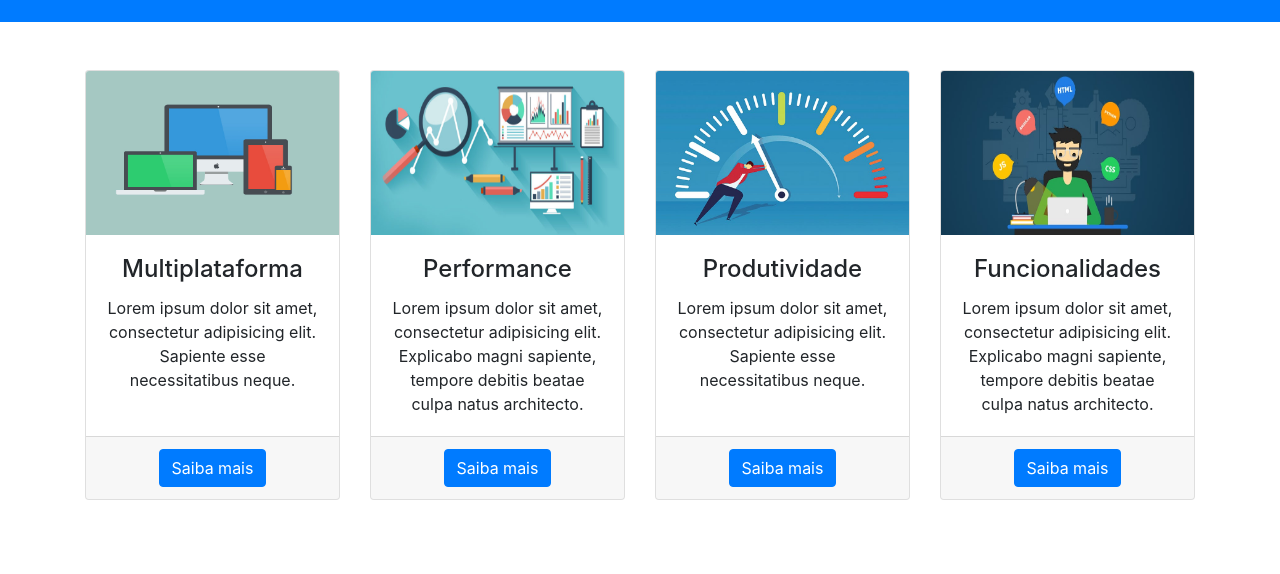
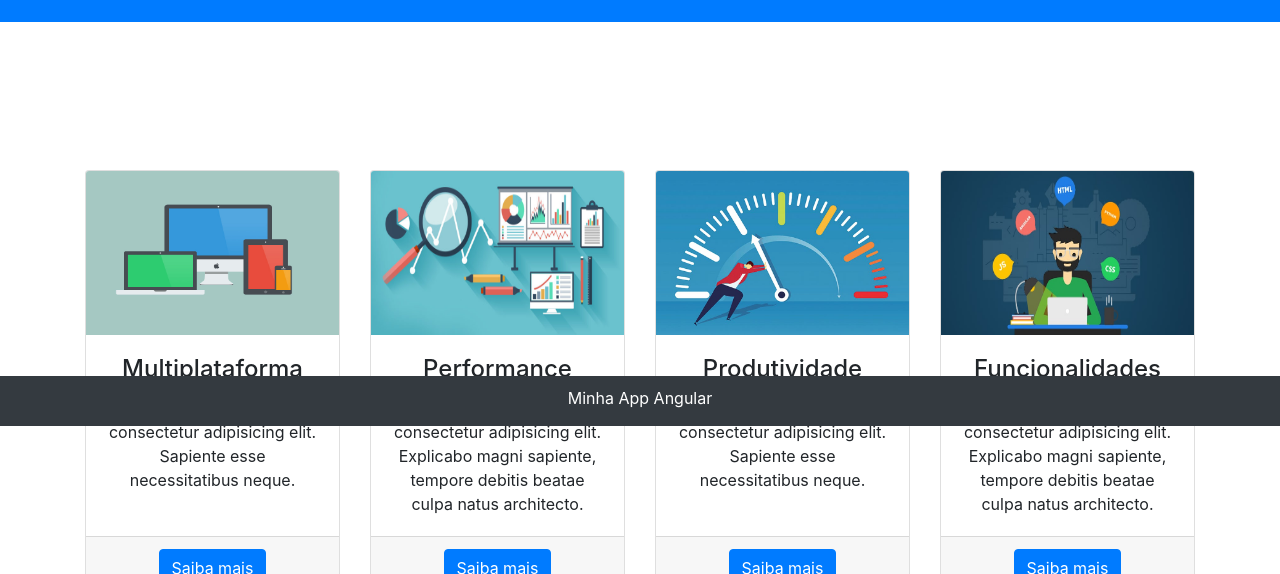
Before and after one commit to WilliamGBrito/spa-com-angular, an Angular app: page / in a window 1280 px wide. Shown: the part 374-948 px from the top of the page. Before the commit the page ends 898 px from the top, so only its background shows below. Built offline with nearby package versions, Linux system fonts and the light colour scheme.

Commit message:
Adicionado Footer da page

```diff
--- a/src/app/app.component.html
+++ b/src/app/app.component.html
@@ -96,3 +96,10 @@
   </div>
 </div>
 <!-- Fim Content -->
+<!-- Footer -->
+<footer class="bg-dark fixed-bottom footer">
+  <div>
+    <p style="padding-top: 10px;" class="text-white">Minha App Angular</p>
+  </div>
+</footer>
+<!-- Fim Footer -->
--- a/src/styles.css
+++ b/src/styles.css
@@ -1 +1,15 @@
 /* You can add global styles to this file, and also import other style files */
+.main-container {
+  padding-top: 100px;
+  padding-right: 15px;
+  padding-left: 15px;
+  padding-bottom: 100px;
+  margin-right: auto;
+  margin-left: auto;
+  overflow: hidden;
+}
+
+.footer {
+  height: 50px;
+  text-align: center;
+}
```
